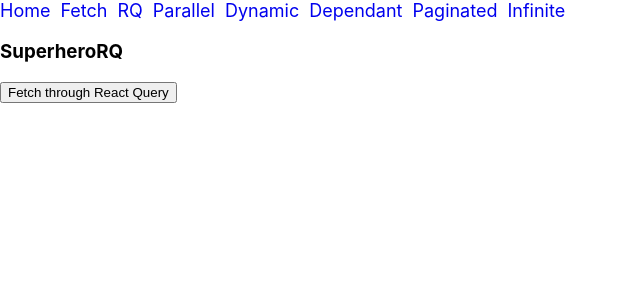
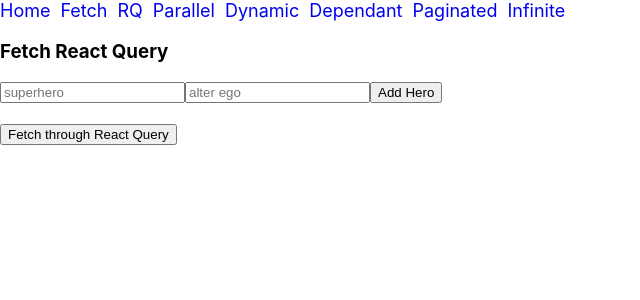
Before and after one commit to ZakriaJanjua/React-Query, a React (Create React App) app: page /rq in a window 1280 px wide. Shown: the top 300 px of the page, without its empty margins (0-640 px from the left). Built offline with nearby package versions, Linux system fonts and the light colour scheme.

Commit message:
feat: posting data using useMutation

```diff
--- a/db.json
+++ b/db.json
@@ -24,6 +24,11 @@
       "id": 5,
       "name": "Ant Man",
       "alterEgo": "John"
+    },
+    {
+      "name": "Flash",
+      "alterEgo": "Barry Allen",
+      "id": 6
     }
   ],
   "friends": [
--- a/src/hooks/useSuperheroesData.js
+++ b/src/hooks/useSuperheroesData.js
@@ -1,8 +1,12 @@
-import { useQuery } from 'react-query';
+import { useQuery, useMutation } from 'react-query';
 import axios from 'axios';
 
 const fetchSuperheroes = async () => {
 	return await axios.get('http://localhost:5000/superheroes');
+};
+
+const addSuperhero = async (hero) => {
+	return axios.post('http://localhost:5000/superheroes', hero);
 };
 
 export const useSuperheroesData = (onSuccess, onError) => {
@@ -22,3 +26,7 @@
 		},
 	});
 };
+
+export const useAddSuperheroData = () => {
+	return useMutation(addSuperhero);
+};
--- a/src/pages/SuperheroFetch.jsx
+++ b/src/pages/SuperheroFetch.jsx
@@ -29,7 +29,7 @@
 
 	return (
 		<>
-			<h3>Fetch</h3>
+			<h3>Simple Fetch</h3>
 			{data?.map((hero) => {
 				return <p key={hero.id}>{hero.name}</p>;
 			})}
--- a/src/pages/SuperheroRQ.jsx
+++ b/src/pages/SuperheroRQ.jsx
@@ -1,6 +1,20 @@
-import { useSuperheroesData } from '../hooks/useSuperheroesData';
+import {
+	useAddSuperheroData,
+	useSuperheroesData,
+} from '../hooks/useSuperheroesData';
 import { Link } from 'react-router-dom';
+import { useState } from 'react';
 export default function SuperheroRQ() {
+	const { mutate: addHero } = useAddSuperheroData();
+
+	const [superhero, setSuperhero] = useState('');
+	const [alterEgo, setAlterEgo] = useState('');
+
+	const handleAddHero = () => {
+		const hero = { name: superhero, alterEgo };
+		addHero(hero);
+	};
+
 	const onSuccess = (data) => {
 		console.log('Perform side effect after data fetching', data);
 	};
@@ -22,7 +36,22 @@
 
 	return (
 		<>
-			<h3>SuperheroRQ</h3>
+			<h3>Fetch React Query</h3>
+			<input
+				type='text'
+				placeholder='superhero'
+				value={superhero}
+				onChange={(e) => setSuperhero(e.target.value)}
+			/>
+			<input
+				type='text'
+				placeholder='alter ego'
+				value={alterEgo}
+				onChange={(e) => setAlterEgo(e.target.value)}
+			/>
+			<button onClick={handleAddHero}>Add Hero</button>
+			<br />
+			<br />
 			<button onClick={refetch}>Fetch through React Query</button>
 			{/* {data?.data?.map((hero) => {
 				return <p key={hero.id}>{hero.name}</p>;
```
Lines whose indentation alone changed are shown as unchanged.
